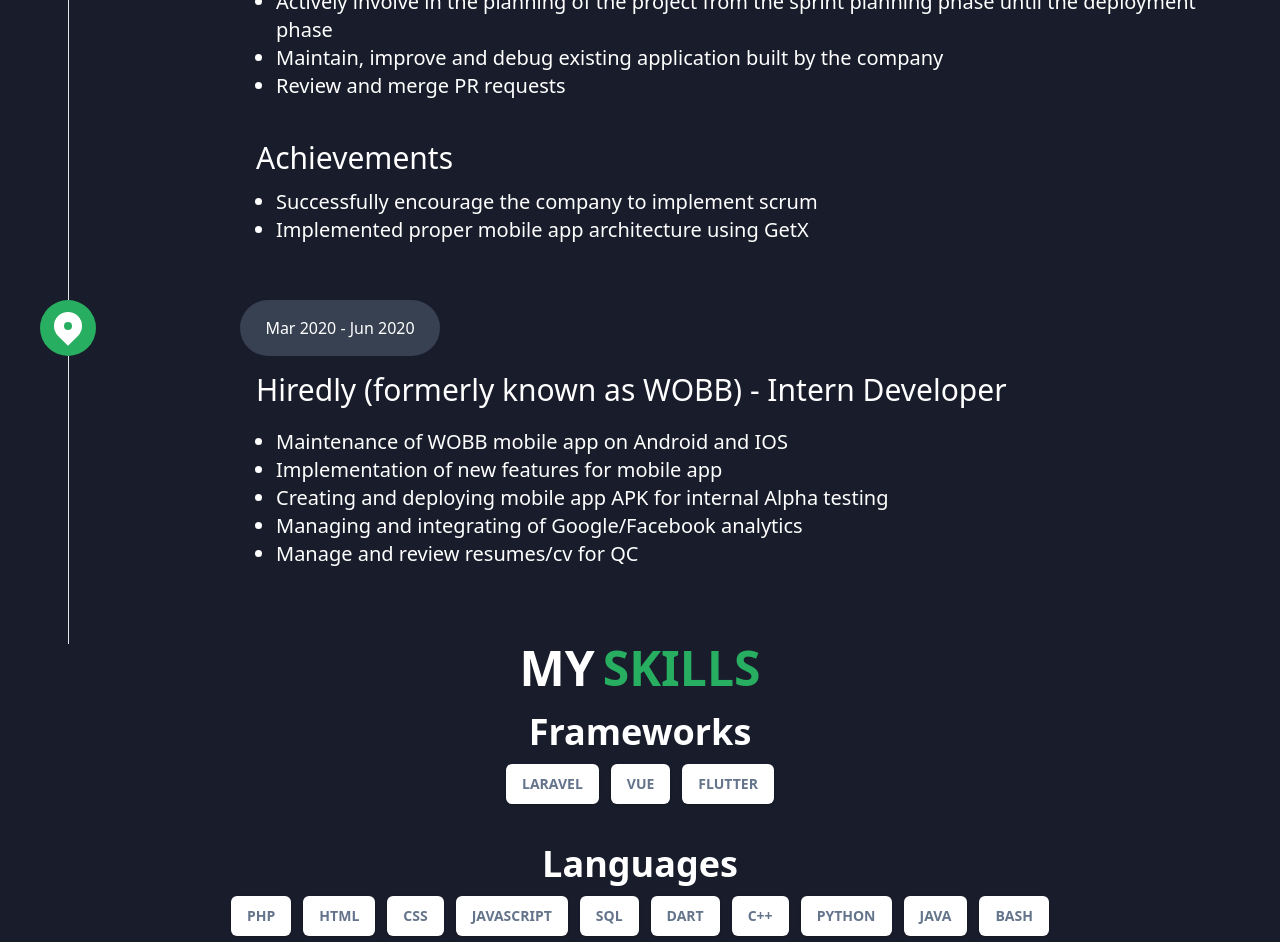
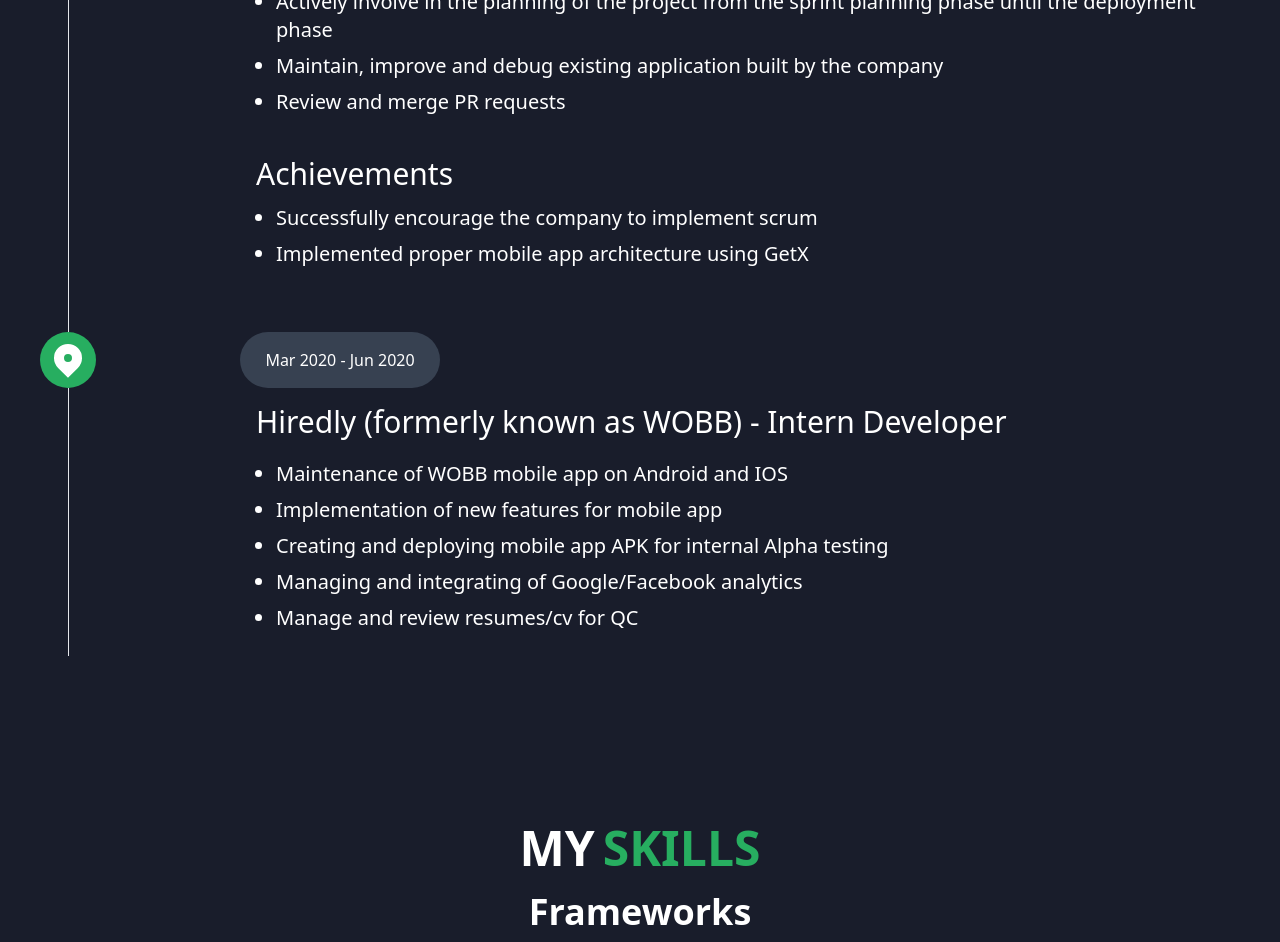
Before and after one commit to MarcusLEK/Marcus-Loo, a Nuxt app: page / in a window 1280 px wide. Shown: the part 1848-2790 px from the top of the page. Built offline with nearby package versions, Linux system fonts and the light colour scheme.

Commit message:
ui fixes

```diff
--- a/app.vue
+++ b/app.vue
@@ -11,7 +11,7 @@
         <div class="grid grid-cols-3">
           <span class="col-span-12 mb-5 text-5xl text-white font-bold">Hello, I'm <span class="text-goGreen md:ml-2">Marcus Loo</span>.</span>
           <span class="col-span-12 mb-5 text-5xl text-white font-bold">Web Developer and Tech Enthusiast</span>
-          <a href="https://drive.google.com/file/d/1yYHxsNtZJ4dXXBq1K9iRKLL6rCe66syB/view?usp=sharing" target="_blank" class="col-span-12 md:col-span-1 text-xl text-center text-white border-2 rounded-full p-5 cursor-pointer hover:border-goGreen transition ease-in-out delay-100 hover:-translate-y-1 hover:scale-110 hover:bg-goGreen duration-300">
+          <a href="https://drive.google.com/file/d/1yYHxsNtZJ4dXXBq1K9iRKLL6rCe66syB/view?usp=sharing" target="_blank" class="col-span-12 md:col-span-1 text-xl text-center text-white font-semibold border-2 rounded-full p-5 cursor-pointer hover:border-goGreen transition ease-in-out delay-100 hover:-translate-y-1 hover:scale-110 hover:bg-goGreen duration-300">
             Download CV
           </a>
         </div>
@@ -45,17 +45,17 @@
                 <div class="text-3xl mb-5">VE Capital Pte. Ltd. - Laravel Developer</div>
                 <div class="block ml-5 mb-10">
                   <ul class="list-disc">
-                    <li>Actively involve in the planning of the project from the sprint planning phase until the deployment phase</li>
-                    <li>Maintain, improve and debug existing application built by the company</li>
-                    <li>Review and merge PR requests</li>
+                    <li class="mb-2">Actively involve in the planning of the project from the sprint planning phase until the deployment phase</li>
+                    <li class="mb-2">Maintain, improve and debug existing application built by the company</li>
+                    <li class="mb-2">Review and merge PR requests</li>
                   </ul>
                 </div>
 
                 <div class="text-3xl mb-3">Achievements</div>
                 <div class="block ml-5">
                   <ul class="list-disc">
-                    <li>Successfully encourage the company to implement scrum</li>
-                    <li>Implemented proper mobile app architecture using GetX</li>
+                    <li class="mb-2">Successfully encourage the company to implement scrum</li>
+                    <li class="mb-2">Implemented proper mobile app architecture using GetX</li>
                   </ul>
                 </div>
               </div>
@@ -72,15 +72,15 @@
             </div>
             <div class="grid grid-cols-12">
               <div class="border-l w-1 ml-5 md:ml-7"></div>
-              <div class="col-start-3 col-span-full p-4 text-white text-xl my-auto mb-10">
+              <div class="col-start-3 col-span-full p-4 text-white text-xl my-auto">
                 <div class="text-3xl mb-5">Hiredly (formerly known as WOBB) - Intern Developer</div>
-                <div class="block ml-5 mb-5">
+                <div class="block ml-5">
                   <ul class="list-disc">
-                    <li>Maintenance of WOBB mobile app on Android and IOS</li>
-                    <li>Implementation of new features for mobile app</li>
-                    <li>Creating and deploying mobile app APK for internal Alpha testing</li>
-                    <li>Managing and integrating of Google/Facebook analytics</li>
-                    <li>Manage and review resumes/cv for QC</li>
+                    <li class="mb-2">Maintenance of WOBB mobile app on Android and IOS</li>
+                    <li class="mb-2">Implementation of new features for mobile app</li>
+                    <li class="mb-2">Creating and deploying mobile app APK for internal Alpha testing</li>
+                    <li class="mb-2">Managing and integrating of Google/Facebook analytics</li>
+                    <li class="mb-2">Manage and review resumes/cv for QC</li>
                   </ul>
                 </div>
               </div>
@@ -89,12 +89,11 @@
         </div>
       </div>
 
-      <div class="flex items-center justify-center">
+      <div class="min-h-screen flex items-center justify-center">
         <div>
           <span class="text-white text-4xl md:text-5xl font-bold flex justify-center mb-5">MY <span class="text-goGreen ml-2">SKILLS</span></span>
-          <div class="grid grid-rows-2">
           <div class="mb-10">
-              <span class="text-white text-4xl font-bold flex justify-center mb-3">Frameworks</span>
+            <span class="text-white text-3xl md:text-4xl font-bold flex justify-center mb-3">Frameworks</span>
             <div class="flex items-center justify-center flex-wrap gap-3">
               <span class="inline-flex items-center px-4 py-2 font-semibold leading-6 text-sm shadow rounded-md text-slate-500 bg-white ring-1 ring-slate-900/10 pointer-events-none">
                 LARAVEL
@@ -108,7 +107,7 @@
             </div>
           </div>
           <div class="mb-10">
-              <span class="text-white text-4xl font-bold flex justify-center mb-3">Languages</span>
+            <span class="text-white text-3xl md:text-4xl font-bold flex justify-center mb-3">Languages</span>
             <div class="flex items-center justify-center flex-wrap gap-3">
               <span class="inline-flex items-center px-4 py-2 font-semibold leading-6 text-sm shadow rounded-md text-slate-500 bg-white ring-1 ring-slate-900/10 pointer-events-none">
                 PHP
@@ -119,7 +118,6 @@
               <span class="inline-flex items-center px-4 py-2 font-semibold leading-6 text-sm shadow rounded-md text-slate-500 bg-white ring-1 ring-slate-900/10 pointer-events-none">
                 CSS
               </span>
-
               <span class="inline-flex items-center px-4 py-2 font-semibold leading-6 text-sm shadow rounded-md text-slate-500 bg-white ring-1 ring-slate-900/10 pointer-events-none">
                 JAVASCRIPT
               </span>
@@ -144,7 +142,7 @@
             </div>
           </div>
           <div class="mb-10">
-              <span class="text-white text-4xl font-bold flex justify-center mb-3">Others</span>
+            <span class="text-white text-3xl md:text-4xl font-bold flex justify-center mb-3">Others</span>
             <div class="flex items-center justify-center flex-wrap gap-3">
               <span class="inline-flex items-center px-4 py-2 font-semibold leading-6 text-sm shadow rounded-md text-slate-500 bg-white ring-1 ring-slate-900/10 pointer-events-none">
                 LINUX
@@ -155,7 +153,6 @@
               <span class="inline-flex items-center px-4 py-2 font-semibold leading-6 text-sm shadow rounded-md text-slate-500 bg-white ring-1 ring-slate-900/10 pointer-events-none">
                 MOBILE DEVELOPMENT
               </span>
-              </div>
             </div>
           </div>
         </div>
@@ -181,13 +178,13 @@
                 </svg>
                 <span class="inline text-white text-xl my-auto ml-5">Marcuslooek@gmail.com</span>
               </div>
-              <a href="linkedin.com/in/marcus-loo/" class="mb-3">
+              <a href="https://www.linkedin.com/in/marcus-loo/" class="mb-3">
                 <svg xmlns="http://www.w3.org/2000/svg" class="h-8 w-8 text-white inline" viewBox="0 0 20 20" fill="currentColor">
                   <path fill-rule="evenodd" d="M12.586 4.586a2 2 0 112.828 2.828l-3 3a2 2 0 01-2.828 0 1 1 0 00-1.414 1.414 4 4 0 005.656 0l3-3a4 4 0 00-5.656-5.656l-1.5 1.5a1 1 0 101.414 1.414l1.5-1.5zm-5 5a2 2 0 012.828 0 1 1 0 101.414-1.414 4 4 0 00-5.656 0l-3 3a4 4 0 105.656 5.656l1.5-1.5a1 1 0 10-1.414-1.414l-1.5 1.5a2 2 0 11-2.828-2.828l3-3z" clip-rule="evenodd" />
                 </svg>
                 <span class="inline text-white text-xl my-auto ml-5">linkedin.com/in/marcus-loo/</span>
               </a>
-              <a href="https://drive.google.com/file/d/1yYHxsNtZJ4dXXBq1K9iRKLL6rCe66syB/view?usp=sharing" target="_blank" class="text-xl text-center text-white border-2 rounded-full p-5 cursor-pointer hover:border-goGreen transition ease-in-out delay-100 hover:-translate-y-1 hover:scale-110 hover:bg-goGreen duration-300">
+              <a href="https://drive.google.com/file/d/1yYHxsNtZJ4dXXBq1K9iRKLL6rCe66syB/view?usp=sharing" target="_blank" class="text-xl text-center text-white font-semibold border-2 rounded-full p-5 cursor-pointer hover:border-goGreen transition ease-in-out delay-100 hover:-translate-y-1 hover:scale-110 hover:bg-goGreen duration-300">
                 Download CV
               </a>
             </div>
```
Lines whose indentation alone changed are shown as unchanged.
